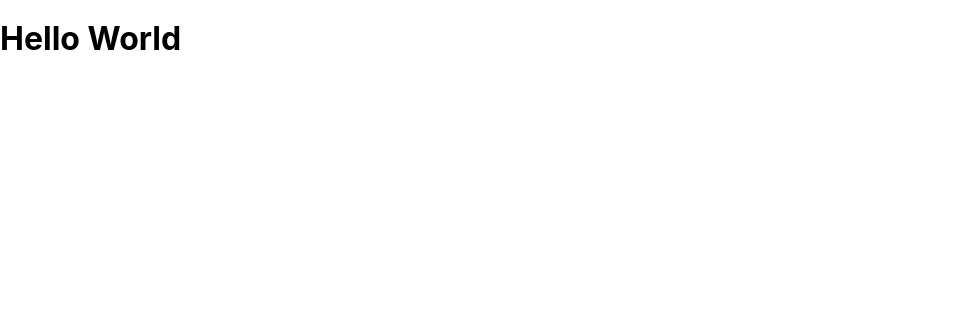
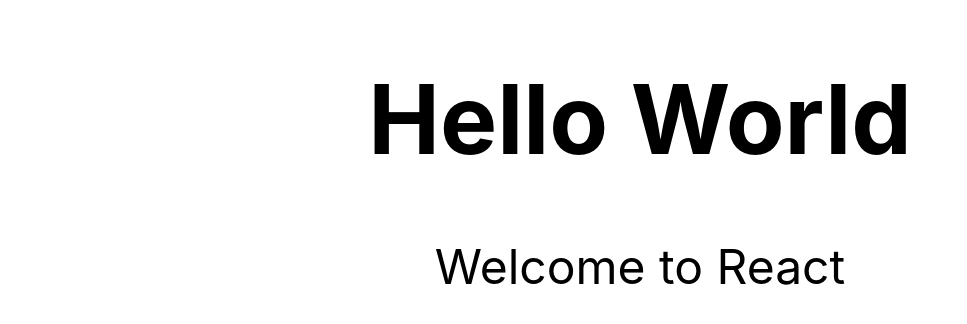
Before and after one commit to xaphaniafox/robofriends, a React (Create React App) app: page / in a window 1280 px wide. Shown: the top 324 px of the page, without its empty margins (0-967 px from the left). Built offline with nearby package versions, Linux system fonts and the light colour scheme.

Commit message:
adding div, p tags for future Card (to practice)

```diff
--- a/src/App.js
+++ b/src/App.js
@@ -1,12 +1,14 @@
-
 import React from 'react';
 
 class App extends React.Component {
   render () {
     return (
-      <h1>Hello World</h1>
+      <div className='f1 tc'>
+        <h1>Hello World</h1>
+        <p>Welcome to React</p>
+      </div>
     );
-    }
+  }
 }
 
 export default App;
```
